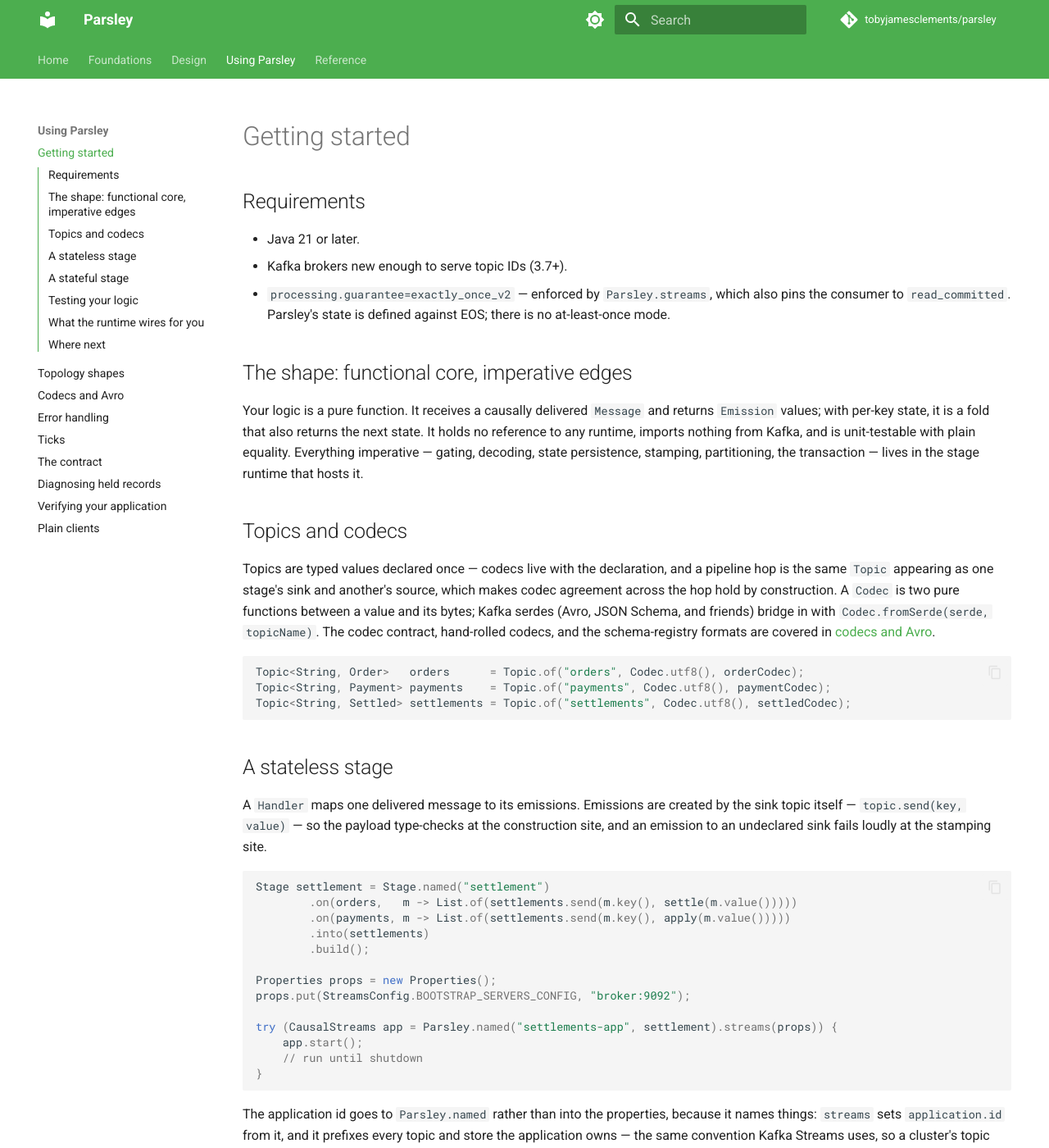
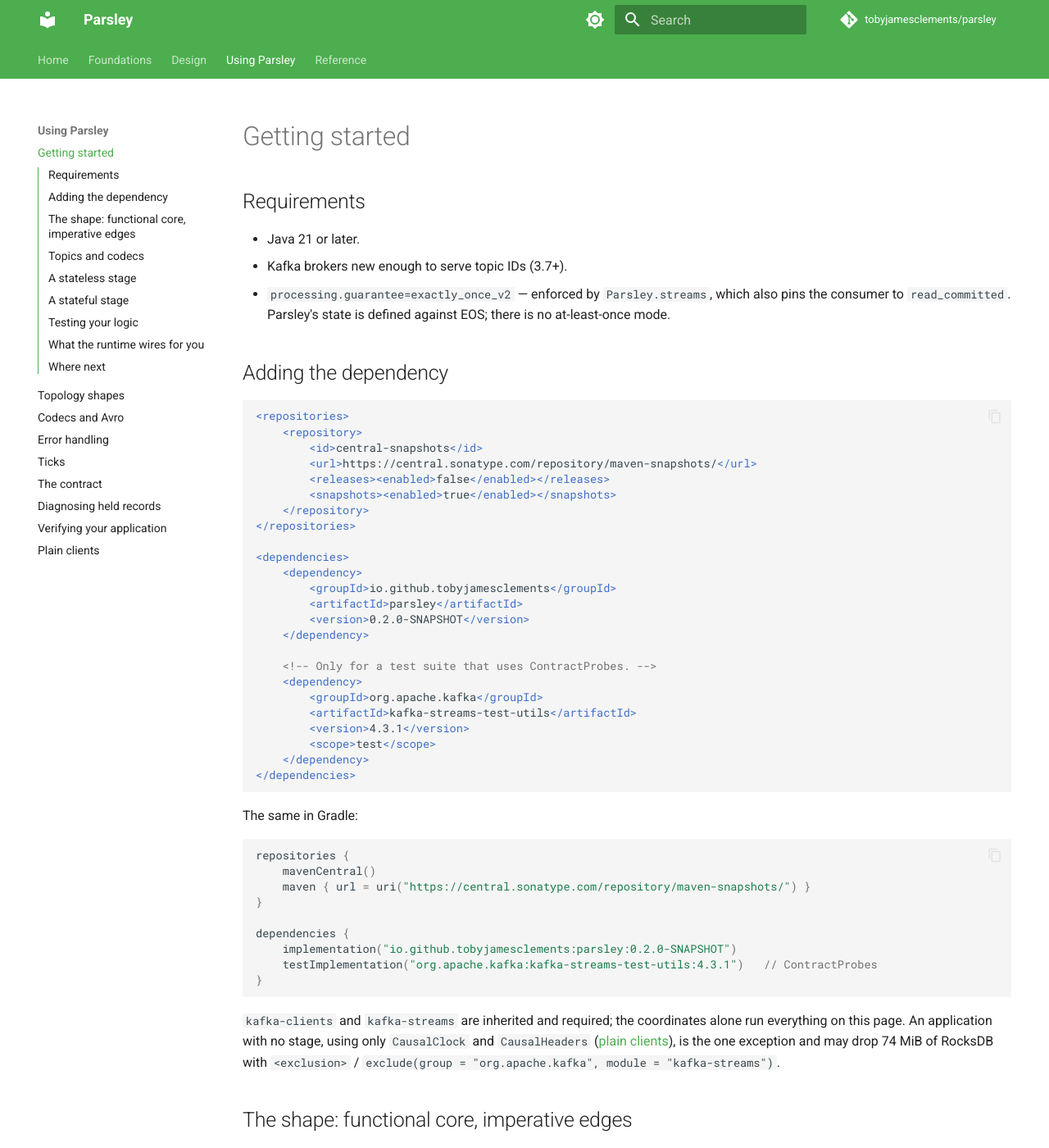
Before and after one commit to tobyjamesclements/parsley, an MkDocs documentation site: the page built from docs/guide/getting-started.md, in a window 1280 px wide and 1400 px high. Shown: the whole window at 82% size. Built offline with MkDocs 1.6.1 and Material for MkDocs 9.7.7, drawn with Linux system fonts in a browser that asks for light colours; comment, search, counter and statistics services are not loaded.

Commit message:
Document how an application depends on Parsley
No page carried the coordinates or the snapshot repository they resolve from: the
only artifactId block in the tree was the conformance kit's test-jar, and the
snapshot repository URL appeared only in docs/llms.txt, a file written for agents.

Getting started gains an "Adding the dependency" section: the POM fragment, the
Gradle equivalent, the snapshot repository declaration both need, the test-scope
kafka-streams-test-utils ContractProbes needs, and one line on the kafka-streams
exclusion available to a stage-less application. README carries the coordinates;
clients.md and verifying.md link to the section.

The exclusion is documented because it is verified: jdeps over target/classes
confirms Stage, Parsley, CausalStreams, ContractProbes, Positions, KafkaStateStore
and StageMetrics are the only classes reaching org.apache.kafka.streams, and a
CausalClock/CausalHeaders program compiles and stamps headers against the excluded
classpath.

Closes #57

Co-Authored-By: Claude Opus 5 (1M context) <noreply@anthropic.com>
Claude-Session: https://claude.ai/code/session_01PQJZovUiUo9t6irAu2QLQT

````diff
--- a/docs/guide/getting-started.md
+++ b/docs/guide/getting-started.md
@@ -7,6 +7,54 @@
 - `processing.guarantee=exactly_once_v2` — enforced by `Parsley.streams`, which also pins
   the consumer to `read_committed`. Parsley's state is defined against EOS; there is no
   at-least-once mode.
+
+## Adding the dependency
+
+```xml
+<repositories>
+    <repository>
+        <id>central-snapshots</id>
+        <url>https://central.sonatype.com/repository/maven-snapshots/</url>
+        <releases><enabled>false</enabled></releases>
+        <snapshots><enabled>true</enabled></snapshots>
+    </repository>
+</repositories>
+
+<dependencies>
+    <dependency>
+        <groupId>io.github.tobyjamesclements</groupId>
+        <artifactId>parsley</artifactId>
+        <version>0.2.0-SNAPSHOT</version>
+    </dependency>
+
+    <!-- Only for a test suite that uses ContractProbes. -->
+    <dependency>
+        <groupId>org.apache.kafka</groupId>
+        <artifactId>kafka-streams-test-utils</artifactId>
+        <version>4.3.1</version>
+        <scope>test</scope>
+    </dependency>
+</dependencies>
+```
+
+The same in Gradle:
+
+```kotlin
+repositories {
+    mavenCentral()
+    maven { url = uri("https://central.sonatype.com/repository/maven-snapshots/") }
+}
+
+dependencies {
+    implementation("io.github.tobyjamesclements:parsley:0.2.0-SNAPSHOT")
+    testImplementation("org.apache.kafka:kafka-streams-test-utils:4.3.1")   // ContractProbes
+}
+```
+
+`kafka-clients` and `kafka-streams` are inherited and required; the coordinates alone run
+everything on this page. An application with no stage, using only `CausalClock` and
+`CausalHeaders` ([plain clients](clients.md)), is the one exception and may drop 74 MiB of
+RocksDB with `<exclusion>` / `exclude(group = "org.apache.kafka", module = "kafka-streams")`.
 
 ## The shape: functional core, imperative edges
 
--- a/docs/llms.txt
+++ b/docs/llms.txt
@@ -38,7 +38,7 @@ version number.
 
 ## Guide
 
-- [Getting started](https://raw.githubusercontent.com/tobyjamesclements/parsley/main/docs/guide/getting-started.md): declaring topics, stages, and running an application
+- [Getting started](https://raw.githubusercontent.com/tobyjamesclements/parsley/main/docs/guide/getting-started.md): the coordinates, the snapshot repository, the resolved footprint, and declaring topics, stages, and running an application
 - [Topology shapes](https://raw.githubusercontent.com/tobyjamesclements/parsley/main/docs/guide/topologies.md): pipelines, fan-in, fan-out, and cycles
 - [Codecs and Avro](https://raw.githubusercontent.com/tobyjamesclements/parsley/main/docs/guide/codecs.md): typed topics and schema integration
 - [Error handling](https://raw.githubusercontent.com/tobyjamesclements/parsley/main/docs/guide/error-handling.md): the error model and the recovering decorators
````
Also changed, not shown: README.md (+14 -2 lines), docs/guide/clients.md (+4 -0 lines), docs/guide/verifying.md (+3 -2 lines).
